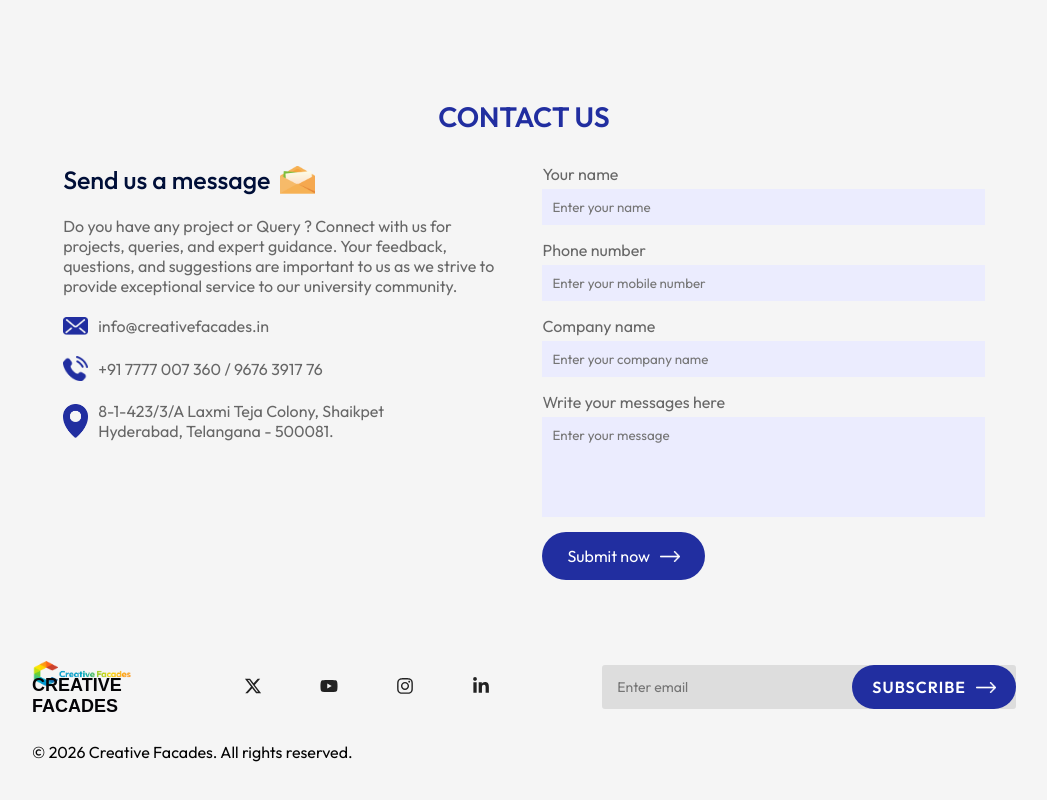
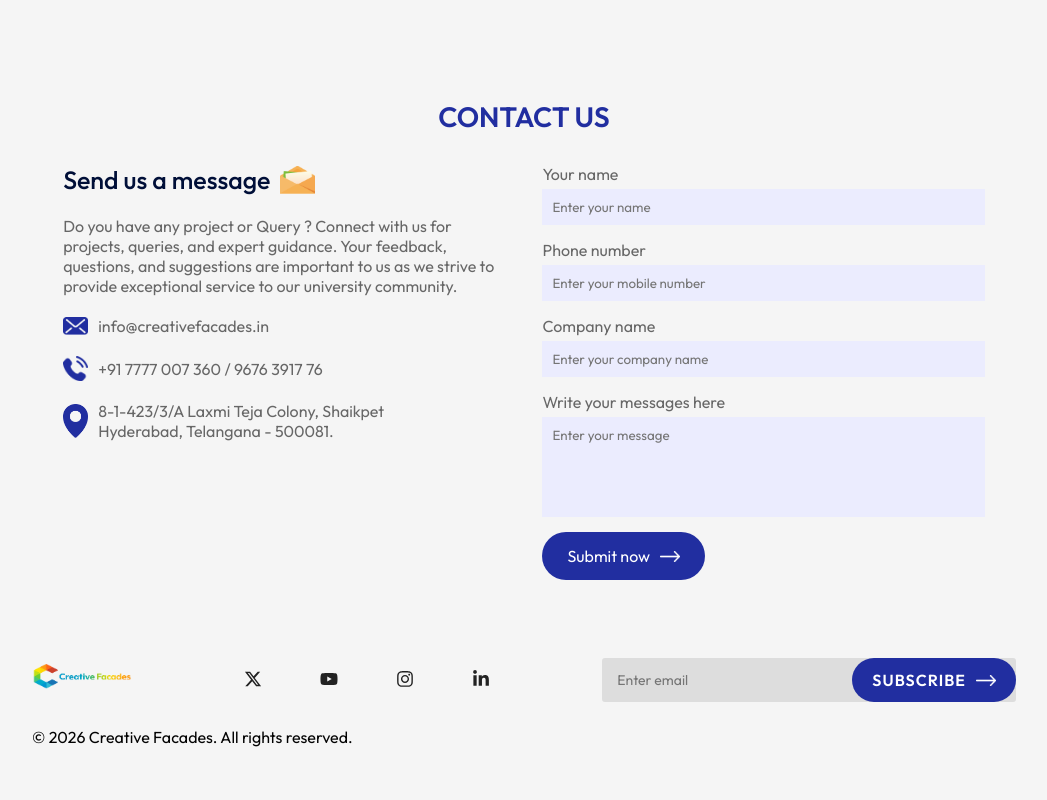
Before and after one commit to VenkateshBoddepalli/Creating_Facades, a React (Vite) app: page / in a window 1280 px wide. Shown: the part 3203-4003 px from the top of the page, without its empty margins (116-1163 px from the left). Built offline with nearby package versions, Linux system fonts and the light colour scheme.

Commit message:
code improvement

```diff
--- a/src/Components/Footer/Footer.jsx
+++ b/src/Components/Footer/Footer.jsx
@@ -17,9 +17,9 @@ const Footer = () => {
       <div className="footer-container">
         {/* Logo Section */}
         <div className="footer-logo">
-          <img src={logo} alt="Creative Facades Logo" className="footerimg" />
-          <p className="creative">CREATIVE</p>
-          <p className="facades">FACADES</p>
+          <img src={logo} alt="Creative Facades Logo" className="footerimg"/>
+          {/* <p className="creative">CREATIVE</p>
+          <p className="facades">FACADES</p> */}
         </div>
 
         {/* Social Icons */}
```
